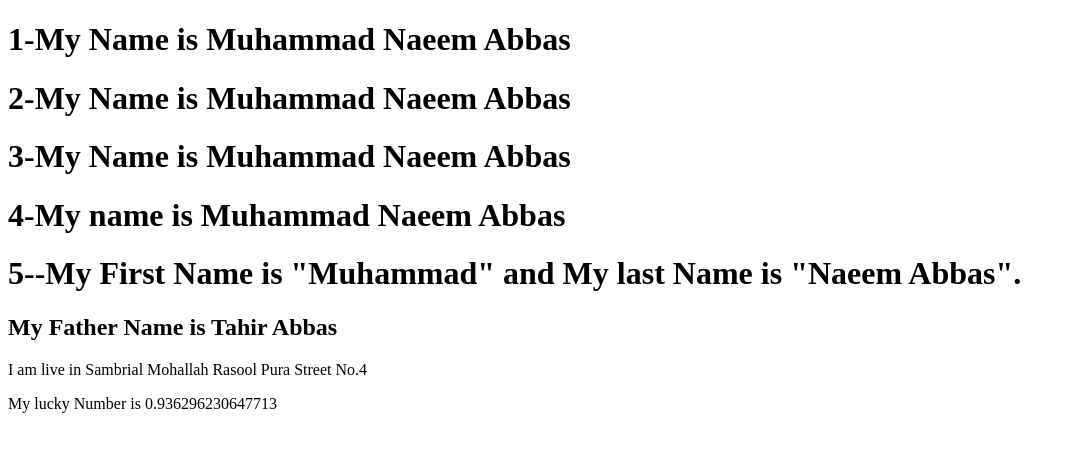
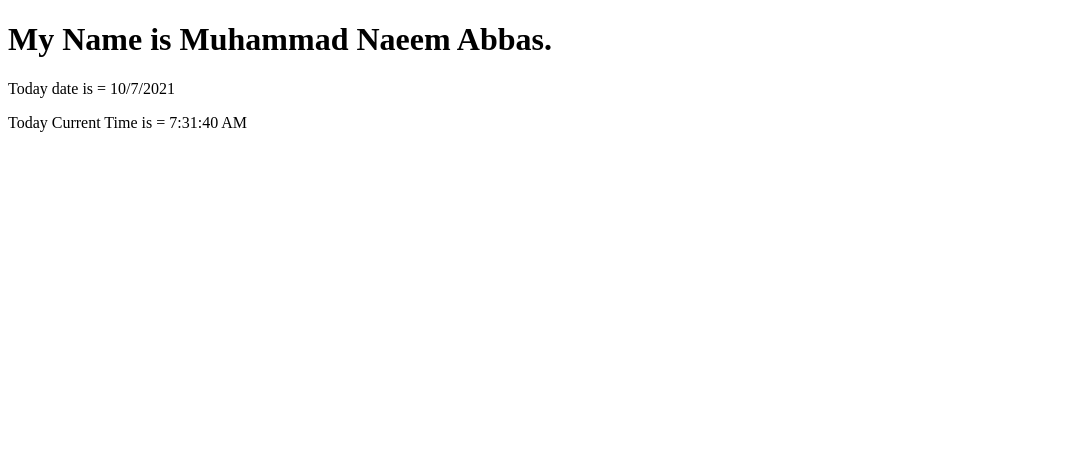
Before and after one commit to Naeemwattu/React-Tutorial, a React (Create React App) app in the folder 5.helloworld/: page / in a window 1280 px wide. Shown: the top 452 px of the page, without its empty margins (0-1075 px from the left). Built offline with nearby package versions, Linux system fonts and the light colour scheme.

Commit message:
2nd Challange

```diff
--- a/5.helloworld/src/index.js
+++ b/5.helloworld/src/index.js
@@ -90,28 +90,45 @@
 
 // --------------JavaScript Expressions &  ES6 Template Literal in JSX in ReactJs-----
 
+// import React from "react";
+// import ReactDom from "react-dom";
+
+// const fname = "Muhammad";
+// const lname = "Naeem Abbas";
+// const faname ="Tahir Abbas";
+
+// ReactDom.render(
+//   <>
+//     <h1>1-My Name is {fname}  {lname} </h1>
+
+//     <h1>2-My Name is {fname + " " + lname}</h1>
+
+//     <h1>3-My Name is {`${fname} ${lname}`}</h1>
+
+//     <h1>{`4-My name is ${fname} ${lname}`}</h1>
+
+//     <h1>{`5--My First Name is "${fname}" and My last Name is "${lname}".`}</h1>
+
+//     <h2>My Father Name is {faname} </h2>
+//     <p>I am live in Sambrial Mohallah Rasool Pura Street No.4</p>
+//     <p>My lucky Number is {Math.random()} </p>
+//   </>,
+//   document.getElementById('root')
+// );
+
+
 import React from "react";
-import ReactDom from "react-dom";
+import ReactDOM from "react-dom";
 
-const fname = "Muhammad";
-const lname = "Naeem Abbas";
-const faname ="Tahir Abbas";
+const flname = "Muhammad Naeem Abbas";
+const currDate = new Date().toLocaleDateString();
+const currTime = new Date().toLocaleTimeString();
 
-ReactDom.render(
+ReactDOM.render(
   <>
-    <h1>1-My Name is {fname}  {lname} </h1>
-
-    <h1>2-My Name is {fname + " " + lname}</h1>
-
-    <h1>3-My Name is {`${fname} ${lname}`}</h1>
-
-    <h1>{`4-My name is ${fname} ${lname}`}</h1>
-
-    <h1>{`5--My First Name is "${fname}" and My last Name is "${lname}".`}</h1>
-
-    <h2>My Father Name is {faname} </h2>
-    <p>I am live in Sambrial Mohallah Rasool Pura Street No.4</p>
-    <p>My lucky Number is {Math.random()} </p>
+    <h1>My Name is {flname}.</h1>
+    <p>Today date is = {currDate}</p>
+    <p>Today Current Time is = {currTime}</p>
   </>,
   document.getElementById('root')
 );
```
